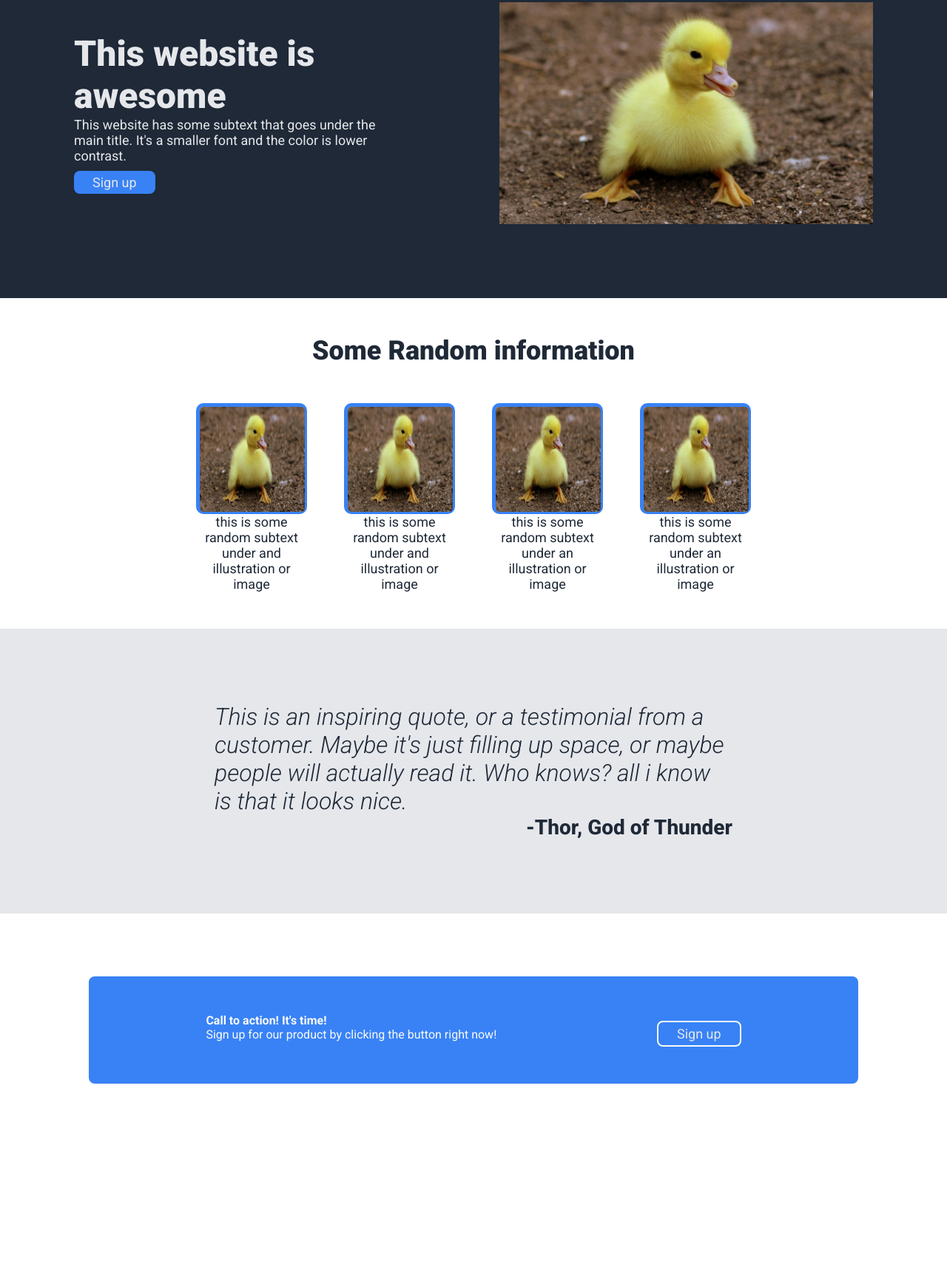
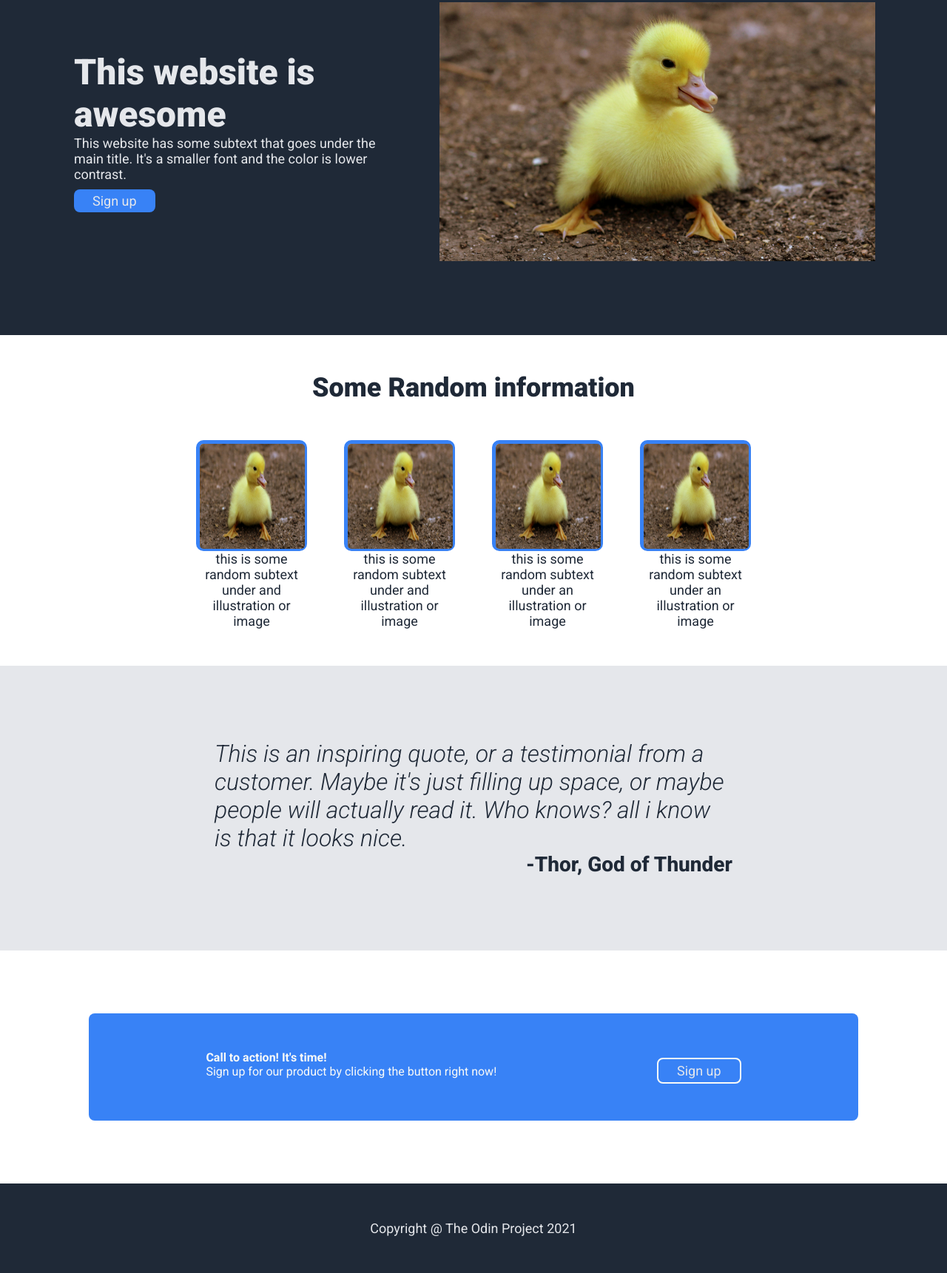
Before and after one commit to Rad-0/landing-project, a plain HTML site: page index.html in a window 1280 px wide. Shown: the part 175-1896 px from the top of the page at 74% size. Before the commit the page ends 1725 px from the top, so only its background shows below. Drawn offline with Linux system fonts and the light colour scheme.

Commit message:
finished page

```diff
--- a/index.html
+++ b/index.html
@@ -89,5 +89,10 @@
           </button>
        </div>
 	</div>
+
+	<div class="footer">
+		<span> Copyright @ The Odin Project 2021</span>
+	</div>
+
 </body>
 </html>
--- a/style.css
+++ b/style.css
@@ -12,6 +12,7 @@
     padding: 20px 100px;
 }
 
+
 .header-links {
     display: flex;
     align-items: center;
@@ -24,11 +25,20 @@ ul {
     gap: 20px;
 }
 
+/* ul:hover{
+    gap: 40px;
+} */
+
 a {
     text-decoration: none;
     color: #E5E7EB;
     font-size: 18px;
 }
+a:hover{
+    font-size: 24px;
+
+}
+
 
 .hero {
     background-color: #1F2937;
@@ -42,7 +52,7 @@ a {
 .hero-headline{
     font-size: 48px;
     font-weight: 900;
-    max-width: 444px;
+    width: 454px;
     margin: auto;
     color: #E5E7EB;
 
@@ -51,7 +61,7 @@ a {
 .hero-text p {
     display: flex;
     font-size: 18px;
-    max-width: 444px;
+    width: 450px;
     color: #E5E7EB;
 
 
@@ -75,7 +85,7 @@ a {
 
 }
 img{
-    max-height: 300px;
+    max-height: 350px;
     margin-left: 40px;
 
 }
@@ -180,3 +190,11 @@ img{
     transform: translateY(2px);
 
 }
+
+.footer{
+    background-color: #1F2937;
+    color: #E5E7EB;
+    text-align: center;
+    font-size: 18px;
+    padding: 50px;
+}
```
